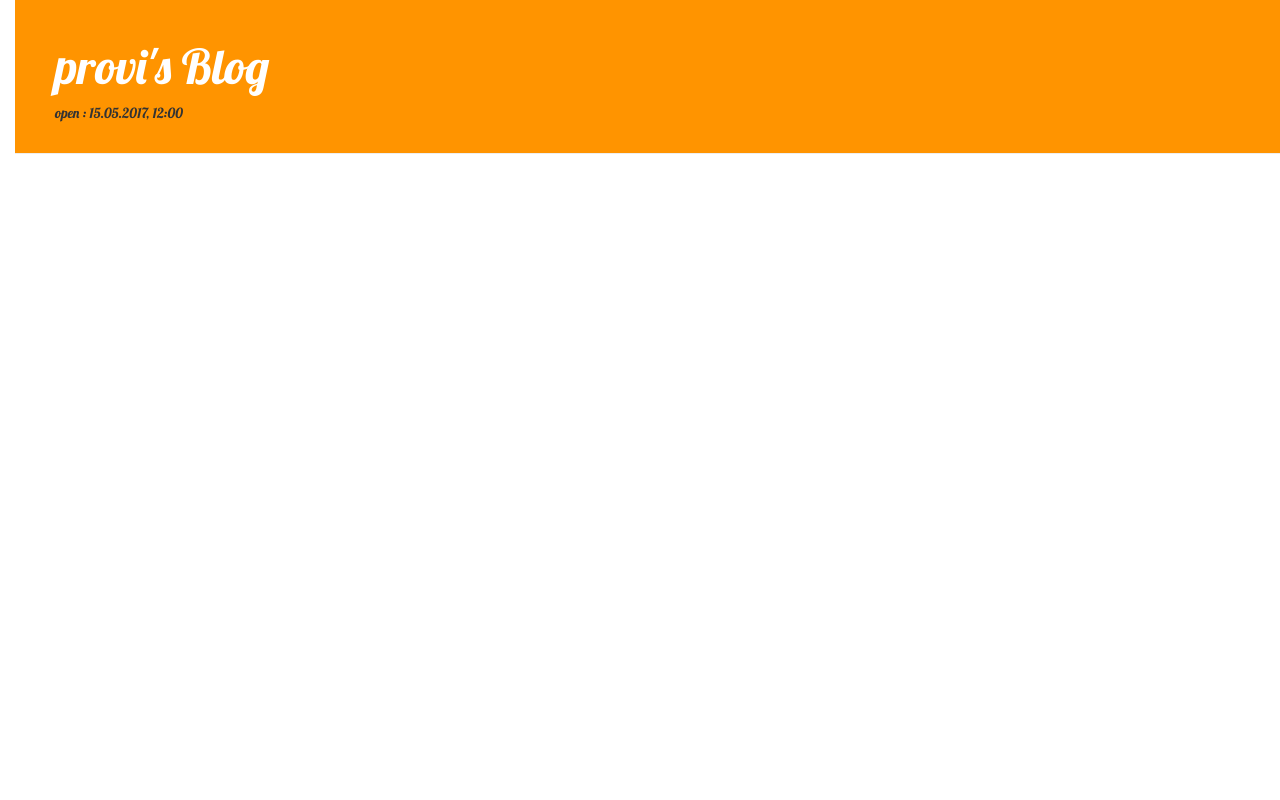
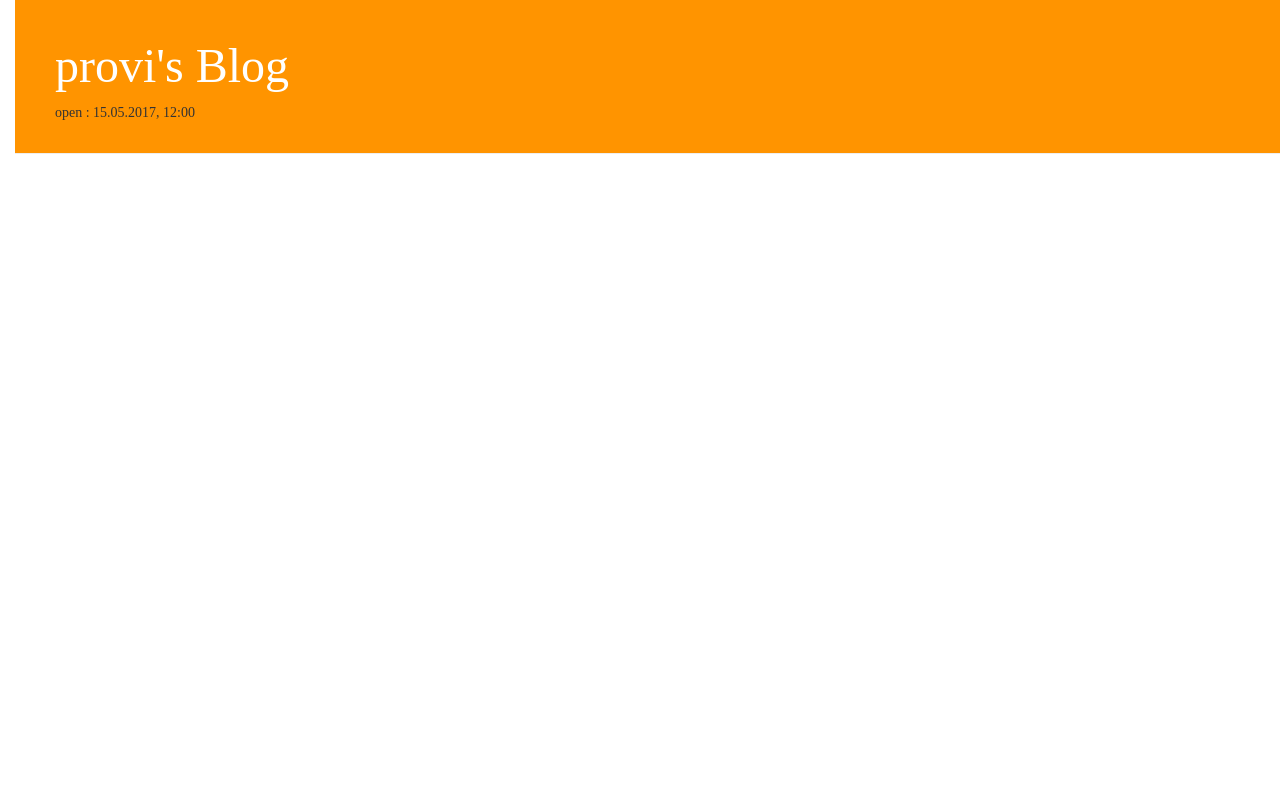
Before and after one commit to mildpriest/first-blog, a Django app: page / in a window 1280 px wide. Run offline with Django 3.2, Linux system fonts and the light colour scheme; data that the repository does not hold is empty; some libraries are stand-ins or nearby versions; some web fonts are replaced.

Commit message:
font update

```diff
--- a/blog/static/css/common.css
+++ b/blog/static/css/common.css
@@ -1,10 +1,16 @@
+@import url(http://fonts.googleapis.com/earlyaccess/hanna.css);
+@import url(http://fonts.googleapis.com/earlyaccess/nanumbrushscript.css);
+@import url(http://fonts.googleapis.com/earlyaccess/nanumgothic.css);
+@import url(http://fonts.googleapis.com/earlyaccess/nanumgothiccoding.css);
+@import url(http://fonts.googleapis.com/earlyaccess/nanumpenscript.css);
+
 h1 a {
     color: #FCA205;
 }
 
 body {
     padding-left: 15px;
-    font-family: 'Lobster';
+    font-family: 'Nanum Gothic Coding';
 }
 
 .page-header {
@@ -24,7 +30,7 @@ body {
 }
 
 h1, h2, h3, h4 {
-    font-family: 'Lobster', cursive;
+    font-family: 'Nanum Brush Script';
 }
 
 .date {
--- a/blog/templates/blog/base.html
+++ b/blog/templates/blog/base.html
@@ -5,7 +5,6 @@
 
             <link rel="stylesheet" href="//maxcdn.bootstrapcdn.com/bootstrap/3.2.0/css/bootstrap.min.css">
             <link rel="stylesheet" href="//maxcdn.bootstrapcdn.com/bootstrap/3.2.0/css/bootstrap-theme.min.css">
-            <link href="https://fonts.googleapis.com/css?family=Lobster&subset=latin,latin-ext" rel="stylesheet" type="text/css">
             <link rel="stylesheet" href="{% static 'css/common.css' %}">
         </head>
         <body>
```
